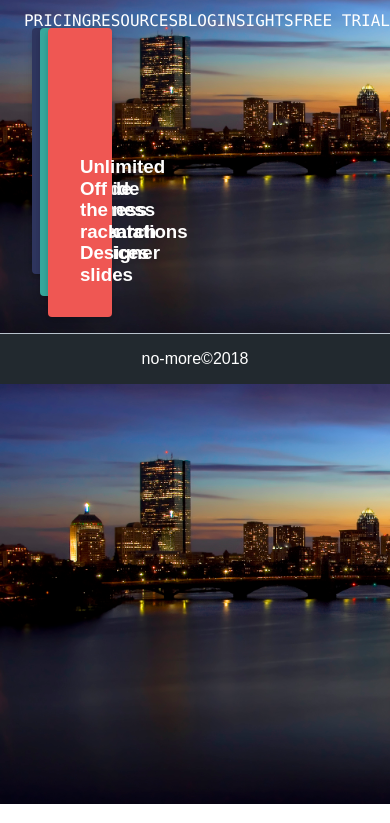
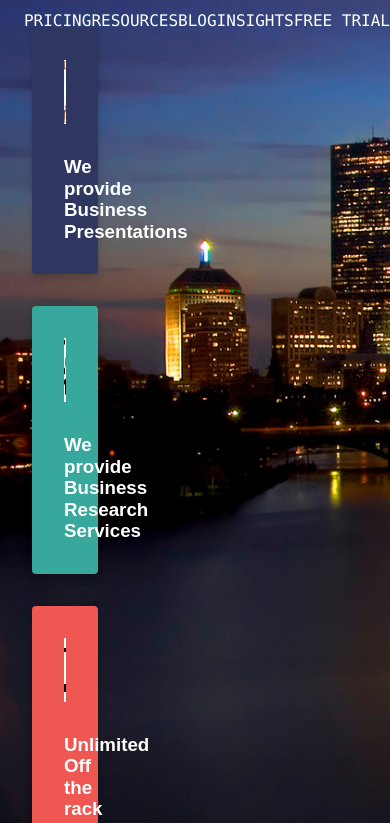
Before and after one commit to Anuradha2018/nomorehours, a website: page tailwind/index.html in a window 390 px wide. Shown: the part 40-863 px from the top of the page. Drawn offline with Linux system fonts and the light colour scheme.

Commit message:
twelvth commit

```diff
--- a/tailwind/index.html
+++ b/tailwind/index.html
@@ -34,7 +34,7 @@
         </div>
       </div>
 
-      <div class="flex flex-wrap relative sm:flex-row">
+      <div class="sm:flex sm:flex-wrap sm:relative sm:flex-row">
         <div class="w-1/3 lg:pb-0 lg:w-1/3">
           <div class="px-8 py-4 lg:p-0 lg:py-0 lg:px-8 ">
             <div class="p-8 shadow-md bg-indigo-darker rounded lg:container lg:mx-auto lg:justify-center lg:items-center card-height-ppt">
```
